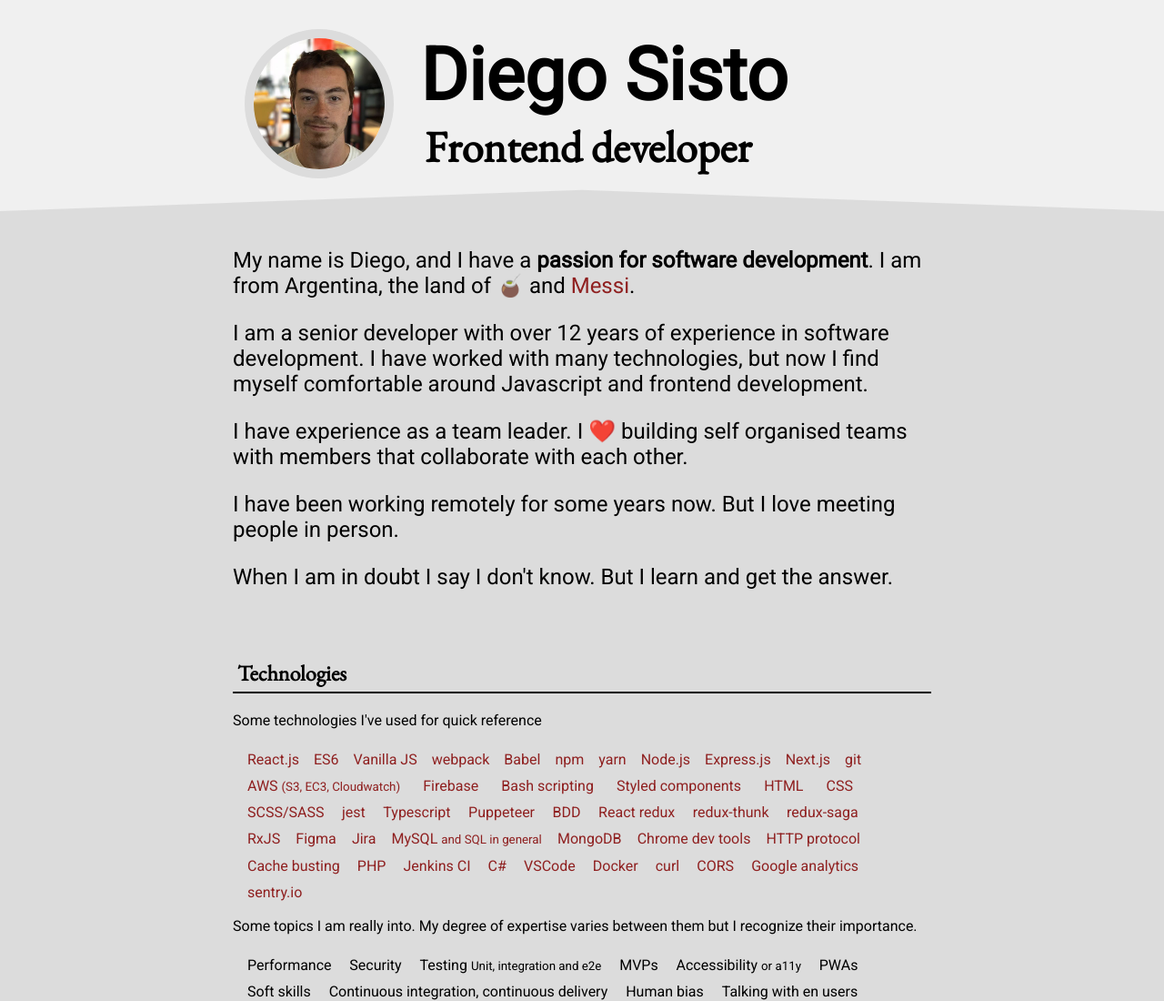
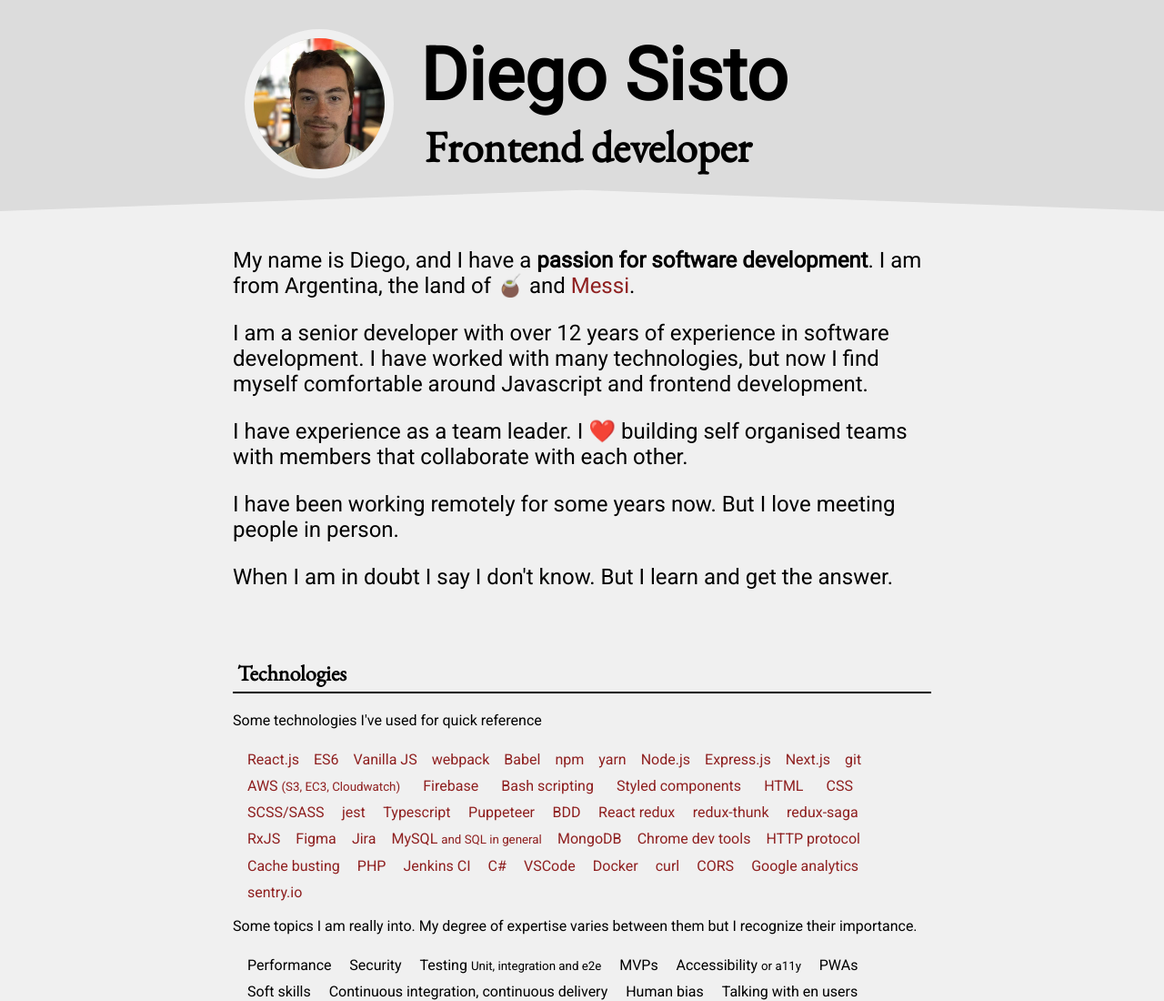
Before and after one commit to suelopoder/suelopoder.github.io, a website: page index.html in a window 1280 px wide. Shown: the top 1100 px of the page at 91% size. Drawn offline with nearby package versions, Linux system fonts and the light colour scheme.

Commit message:
Inverted light and dark colors

```diff
--- a/asstes/styles.css
+++ b/asstes/styles.css
@@ -46,7 +46,7 @@ h2 a:hover {
 body {
   --link-color: var(--link-color-light);
   color: var(--primary-color);
-  background: var(--bg-color);
+  background: var(--bg-color-light);
   font-size: 16px;
   font-family: var(--primary-font);
 }
@@ -60,7 +60,7 @@ header {
   font-weight: bold;
   padding-top: 2rem;
   padding-bottom: 2rem;
-  background: var(--bg-color-light);
+  background: var(--bg-color);
   clip-path: polygon(100% 0, 100% 100%, 50% 90%, 0 100%, 0 0);
 }
 .header-content {
@@ -90,7 +90,7 @@ header h2 {
 }
 header img {
   height: 9rem;
-  border: 10px solid var(--bg-color);
+  border: 10px solid var(--bg-color-light);
   border-radius: 50%;
 }
 @media (max-width: 799px) {
```
